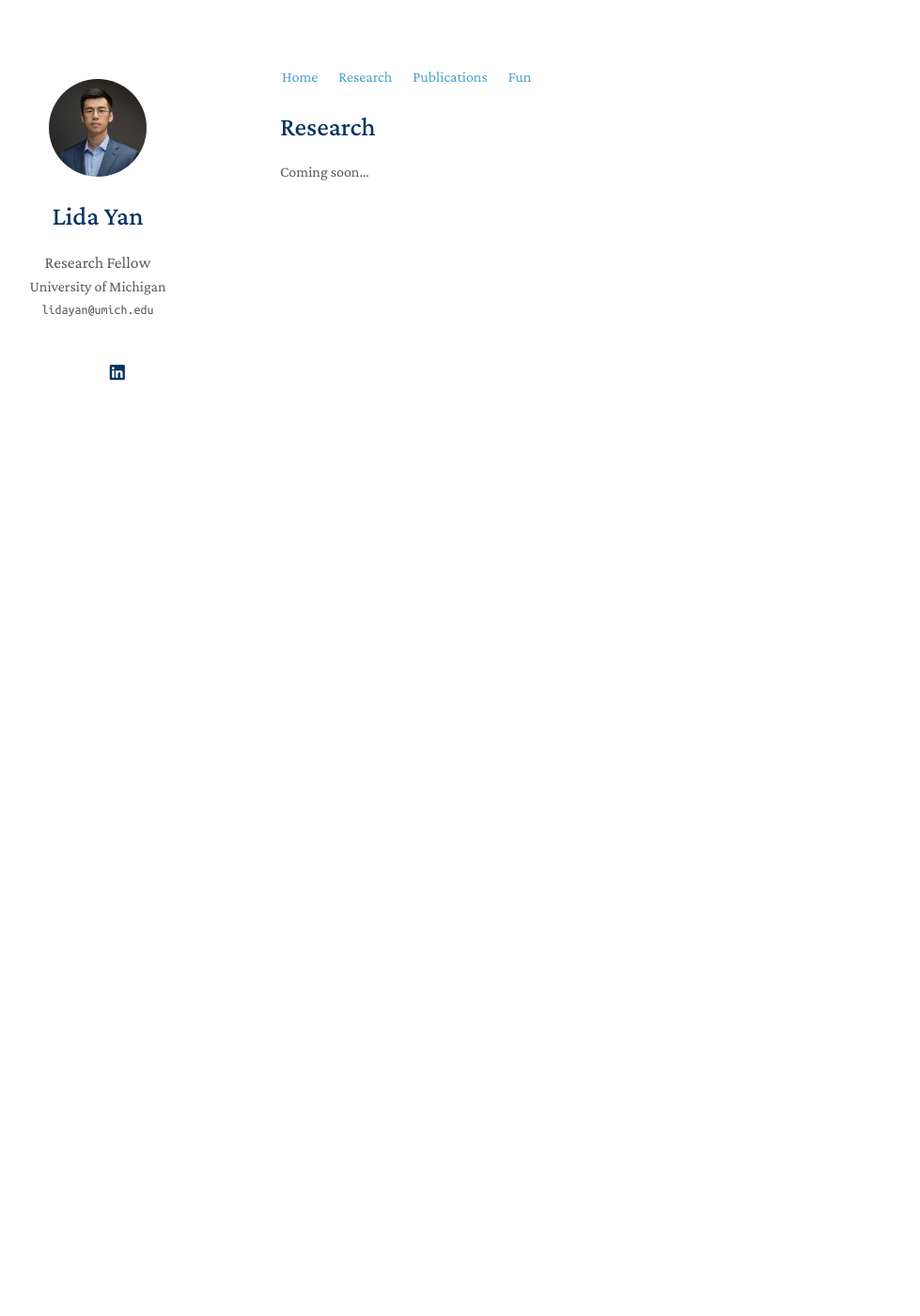
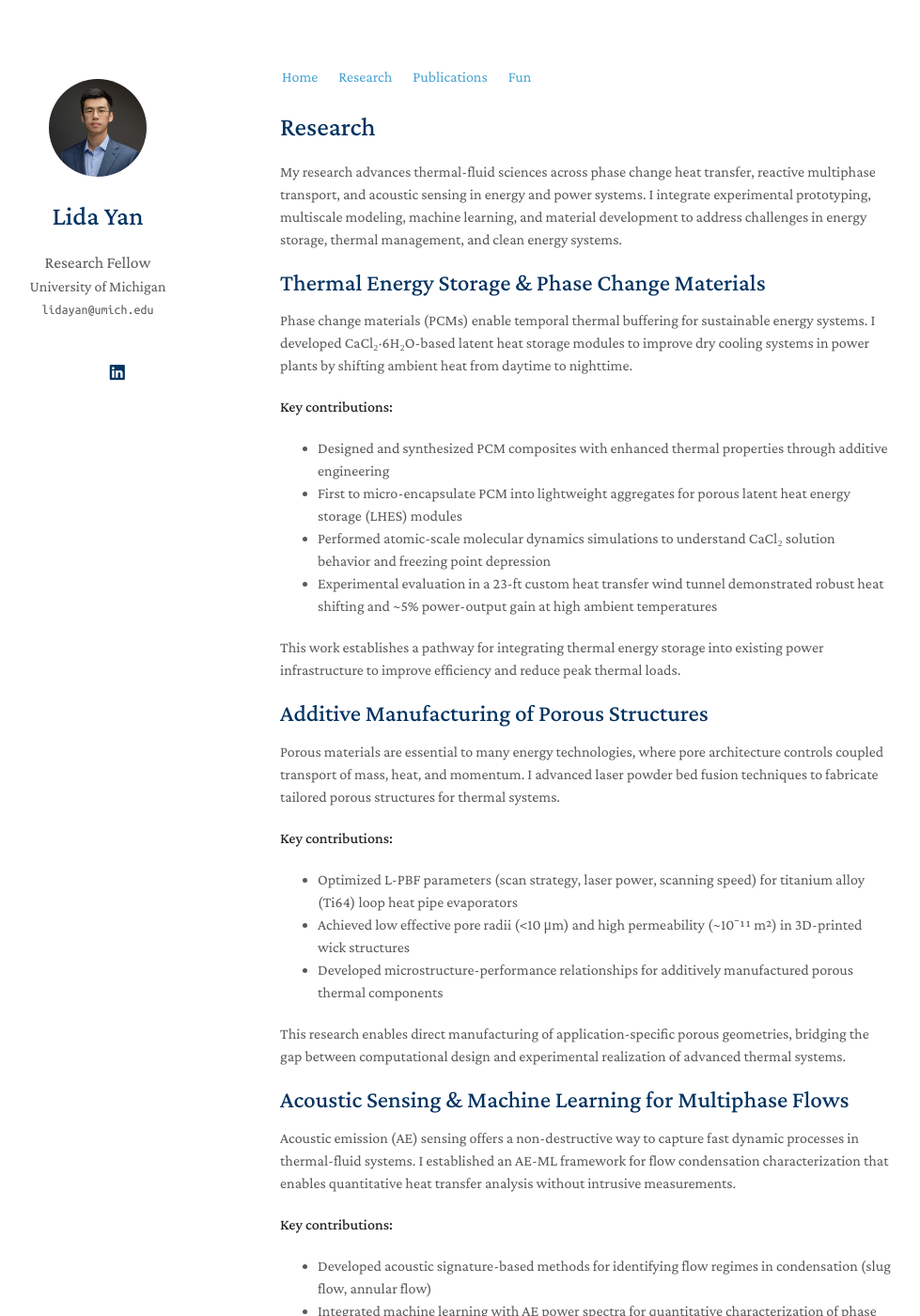
Before and after one commit to liy218/liy218.github.io, a Jekyll site: the page built from research.md, in a window 1280 px wide and 1400 px high. Shown: the whole window at 94% size, without its empty margins (172-1151 px from the left). Built offline with Jekyll 4.4.1, drawn with Linux system fonts in a browser that asks for light colours; a style sheet for code colours, icons or effects is not loaded; our own code applies the rules of GitHub Pages for plain Markdown files; some of the changed text lies outside the part shown.

Commit message:
Add research thrusts based on completed work

```diff
--- a/research.md
+++ b/research.md
@@ -5,4 +5,38 @@ permalink: /research/
 
 # Research
 
-Coming soon...
+My research advances thermal-fluid sciences across phase change heat transfer, reactive multiphase transport, and acoustic sensing in energy and power systems. I integrate experimental prototyping, multiscale modeling, machine learning, and material development to address challenges in energy storage, thermal management, and clean energy systems.
+
+## Thermal Energy Storage & Phase Change Materials
+
+Phase change materials (PCMs) enable temporal thermal buffering for sustainable energy systems. I developed CaCl₂·6H₂O-based latent heat storage modules to improve dry cooling systems in power plants by shifting ambient heat from daytime to nighttime.
+
+**Key contributions:**
+- Designed and synthesized PCM composites with enhanced thermal properties through additive engineering
+- First to micro-encapsulate PCM into lightweight aggregates for porous latent heat energy storage (LHES) modules
+- Performed atomic-scale molecular dynamics simulations to understand CaCl₂ solution behavior and freezing point depression
+- Experimental evaluation in a 23-ft custom heat transfer wind tunnel demonstrated robust heat shifting and ~5% power-output gain at high ambient temperatures
+
+This work establishes a pathway for integrating thermal energy storage into existing power infrastructure to improve efficiency and reduce peak thermal loads.
+
+## Additive Manufacturing of Porous Structures
+
+Porous materials are essential to many energy technologies, where pore architecture controls coupled transport of mass, heat, and momentum. I advanced laser powder bed fusion techniques to fabricate tailored porous structures for thermal systems.
+
+**Key contributions:**
+- Optimized L-PBF parameters (scan strategy, laser power, scanning speed) for titanium alloy (Ti64) loop heat pipe evaporators
+- Achieved low effective pore radii (<10 μm) and high permeability (~10⁻¹¹ m²) in 3D-printed wick structures
+- Developed microstructure-performance relationships for additively manufactured porous thermal components
+
+This research enables direct manufacturing of application-specific porous geometries, bridging the gap between computational design and experimental realization of advanced thermal systems.
+
+## Acoustic Sensing & Machine Learning for Multiphase Flows
+
+Acoustic emission (AE) sensing offers a non-destructive way to capture fast dynamic processes in thermal-fluid systems. I established an AE-ML framework for flow condensation characterization that enables quantitative heat transfer analysis without intrusive measurements.
+
+**Key contributions:**
+- Developed acoustic signature-based methods for identifying flow regimes in condensation (slug flow, annular flow)
+- Integrated machine learning with AE power spectra for quantitative characterization of phase change heat transfer
+- Demonstrated non-destructive diagnostics capability for multiphase flow systems
+
+This work opens promising paths for real-time monitoring and control of thermal systems where traditional sensors cannot be deployed.
```
